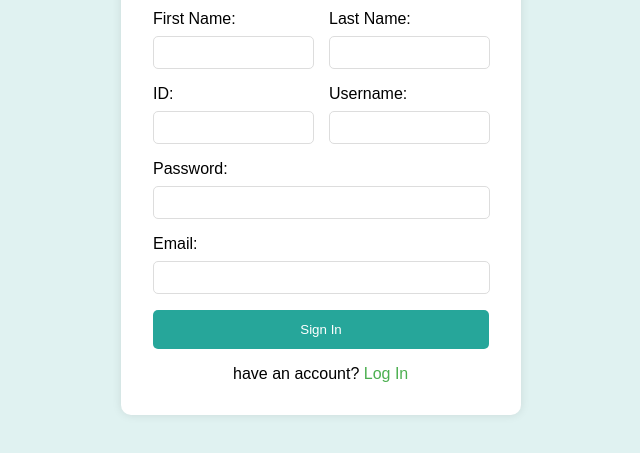
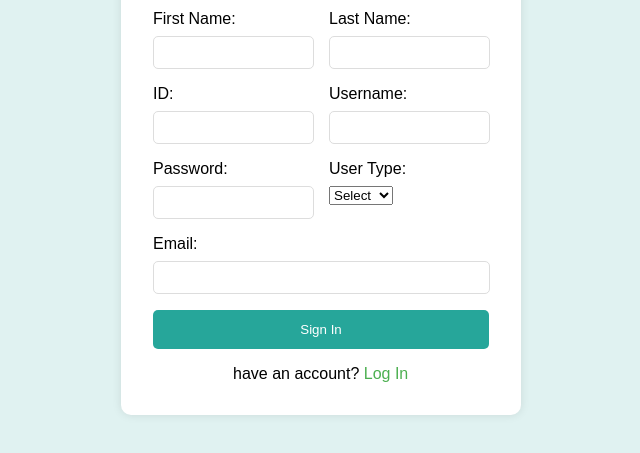
Before and after one commit to adan73/ASNOISE, a website: page client/signIn.html in a window 1280 px wide. Shown: the part 271-724 px from the top of the page, without its empty margins (319-959 px from the left). Drawn offline with Linux system fonts and the light colour scheme.

Commit message:
add a select optient to know if the user a doctor or a patient

```diff
--- a/client/signIn.html
+++ b/client/signIn.html
@@ -7,7 +7,7 @@
     <title>SignIn</title>
     <link rel="website icon" type="png" href="imges/logo_icon_photo.png">
     <link rel="stylesheet" href="css/style.css">
-    <script src="Js/log_in.js" type="text/javascript"></script>
+    <script src="Js/Login_Signin.js" type="text/javascript"></script>
 
 </head>
 <body class="log_in_sign_in_body">
@@ -36,9 +36,19 @@
                     <input type="text" id="username" name="username" required>
                 </div>
             </div>
+            <div class="group1">
                 <div class="input-group">
                     <label for="password">Password:</label>
                     <input type="password" id="password" name="password" required>
+                </div>
+                <div class="input-group">
+                    <label for="user_type">User Type:</label>
+                    <select id="user_type" name="user_type" required>
+                        <option value="" disabled selected>Select</option>
+                        <option value="doctor">Doctor</option>
+                        <option value="patient">Patient</option>
+                    </select>
+                </div>
                 </div>
                 <div class="input-group">
                     <label for="email">Email:</label>
```
